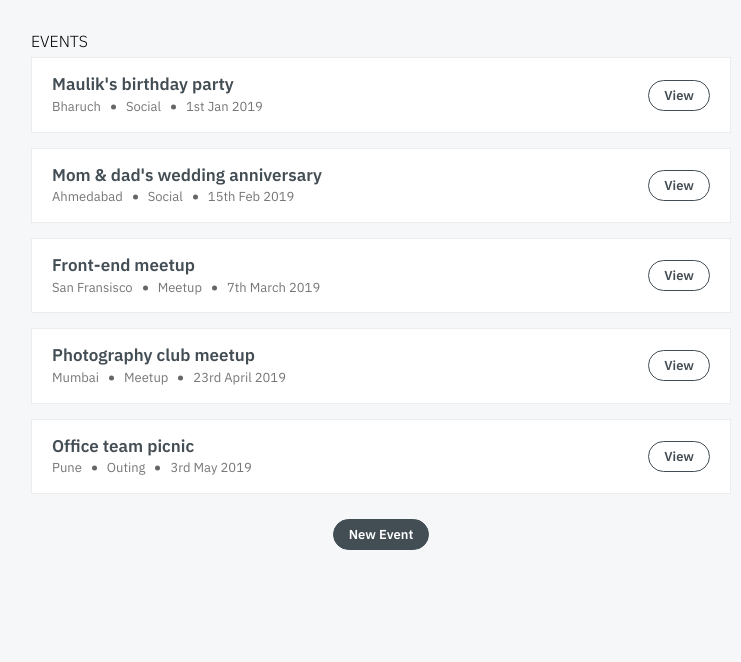
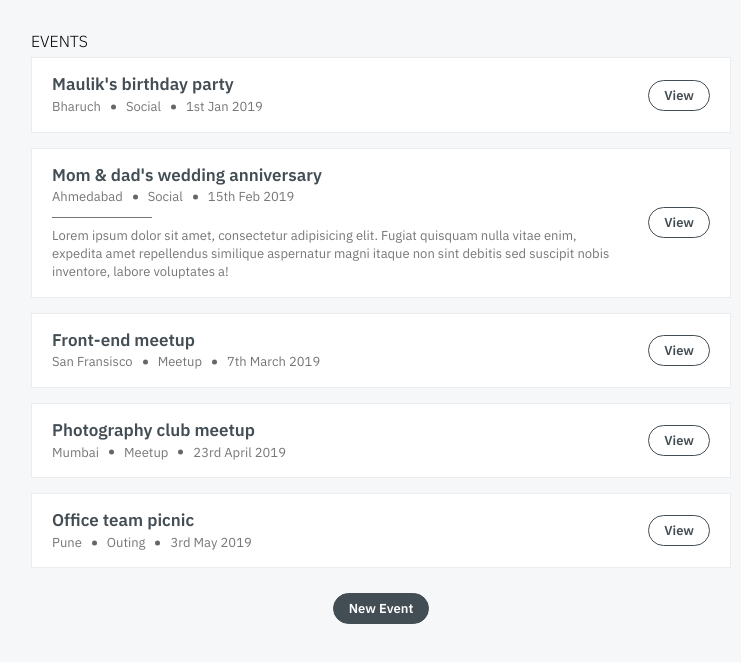
Before and after one commit to Nimsrules/optymyze, a plain HTML site: page index.html in a window 1280 px wide. Both pictures are taken after a click on the link 640 px from the left and 185 px from the top of the page. Shown: the whole page, without its empty margins (259-1000 px from the left). Drawn offline with Linux system fonts and the light colour scheme.

Commit message:
*Date field set *Toggle event description *localStorage check *Max lengths added

```diff
--- a/index.html
+++ b/index.html
@@ -15,19 +15,23 @@
 			<form>
 				<label>
 					Event Name
-					<input type="text" name="eventName" class="required">
+					<input type="text" name="eventName" class="required" maxlength="45">
 				</label>
 				<label>
 					Event Type
-					<input type="text" name="eventType" class="required">
+					<input type="text" name="eventType" class="required" maxlength="15">
 				</label>
 				<label>
 					Event Location
-					<input type="text" name="eventLocation" class="required">
+					<input type="text" name="eventLocation" class="required" maxlength="25">
+				</label>
+				<label>
+					Event Date
+					<input type="text" name="eventDate" class="required" maxlength="25">
 				</label>
 				<label>
 					Event Description
-					<textarea cols="30" rows="10" name="eventDescription" class="required"></textarea>
+					<textarea cols="30" rows="10" name="eventDescription" class="required" maxlength="100"></textarea>
 				</label>
 				<div class="button-group">
 					<input type="submit" id="add-event" class="button button--filled" value="Add Event">
--- a/js/app.js
+++ b/js/app.js
@@ -26,16 +26,21 @@ document.addEventListener('DOMContentLoaded', function(){
 		}
 
 		//Iterating over the JSON data and adding it using the above declared literal
+		localStorage.getItem('events') ? data = JSON.parse(localStorage.getItem('events')) : data;
 		var htmlString = '<ul>';
-		localStorage.getItem('events') ? data = JSON.parse(localStorage.getItem('events')) : data;
 		data.forEach((event, idx) => {
 			var markup = createEvents(event, idx);
 			htmlString += markup;
 		});
 		htmlString = htmlString + '</ul>';
 		events.innerHTML = "<h2>Events</h2>" + htmlString + "<div class='text-center'><a href='#'' class='add-event button button--filled'>New Event</a></div>";
+		setTimeout(function(){
+			var newAddedEvent = document.getElementsByClassName('new');
+			if(newAddedEvent.length > 1){
+				document.querySelectorAll('.new').classList.remove('new');
 			}
-
+		}, 500);
+	}
 	populateEvents();
 
 	/*------------------------------------------------------------------------------------
@@ -53,6 +58,7 @@ document.addEventListener('DOMContentLoaded', function(){
 
 		data.push(newEvent);
 		localStorage.setItem('events', JSON.stringify(data));
+		document.querySelector('.events>ul>li:last-child').classList.add('new');
 	}
 
 	//Click event of the Add New Event button
@@ -76,4 +82,18 @@ document.addEventListener('DOMContentLoaded', function(){
 		events.style.display = 'block';
 		eventsForm.style.display = 'none';
 	});
+
+	//Toggling the description of single event
+	let singleEvent = document.querySelectorAll('.events>ul>li>a');
+	singleEvent.forEach((s) => {
+		s.addEventListener('click', function(e){
+			var thisDescription = this.querySelector('small');
+			if(window.getComputedStyle(thisDescription).display === 'block'){
+				thisDescription.style.display = 'none';
+			}else{
+				thisDescription.style.display = 'block';
+			}
+			e.preventDefault();
 		});
+	});
+});
--- a/style.css
+++ b/style.css
@@ -78,6 +78,10 @@ main h2{
   transition: all 0.2s ease-in-out;
 }
 
+.events>ul>li.new{
+  border-color: #e9b413;
+}
+
 .events>ul>li:hover {
   border-color: #434d54;
 }
@@ -89,6 +93,25 @@ main h2{
   justify-content: space-between;
   padding: 15px 20px;
   background: #fff;
+}
+
+.events ul li a small{
+  font: 400 13px/1.4 'IBM Plex Sans';
+  color: #767676;
+  margin-right: 30px;
+  padding-top: 10px;
+  margin-top: 10px;
+  position: relative;
+}
+
+.events ul li a small::before{
+  content: '';
+  width: 100px;
+  height: 1px;
+  background: #767676;
+  position: absolute;
+  top: 0;
+  left: 0;
 }
 
 .events ul.meta {
```
Lines whose indentation alone changed are shown as unchanged.
